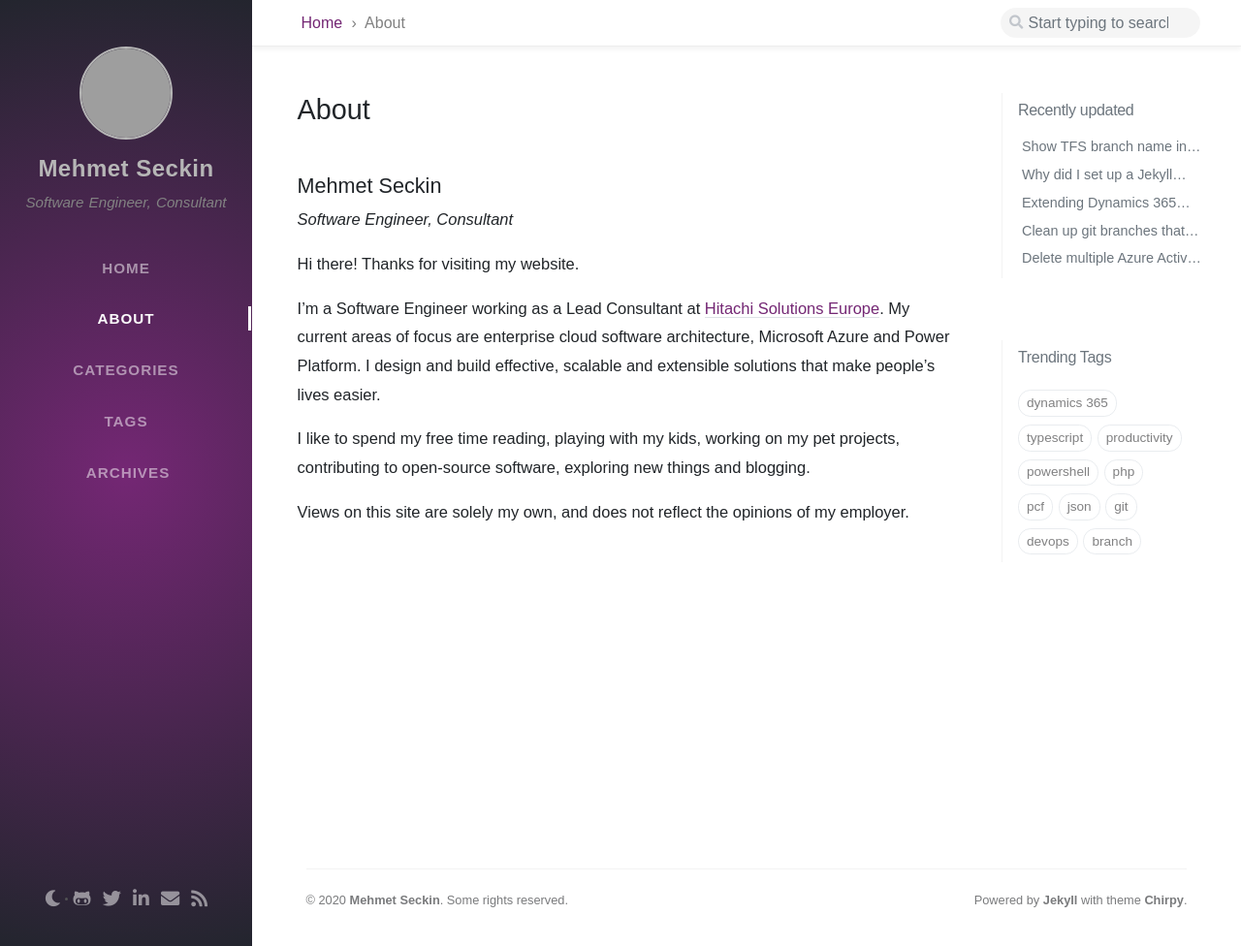
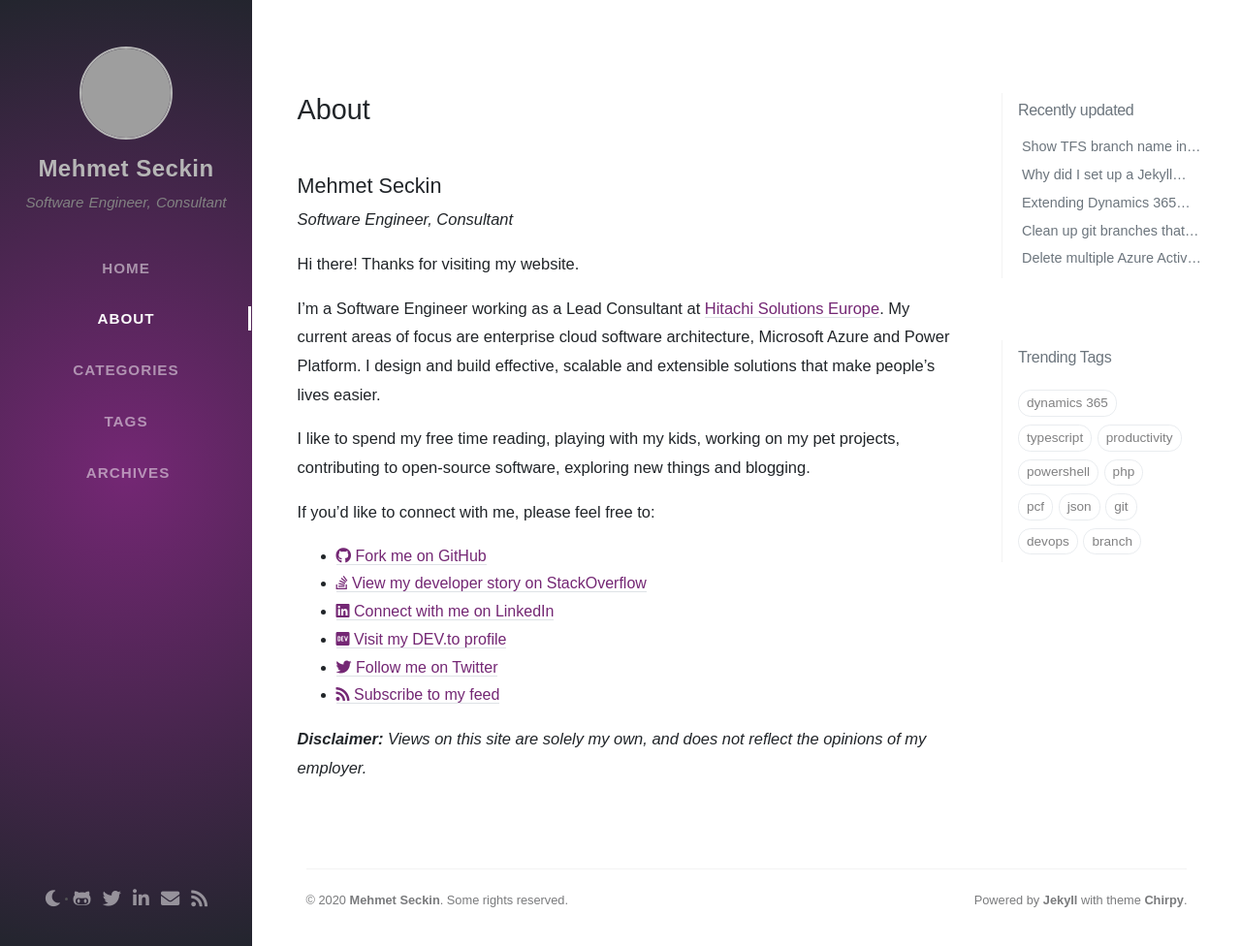
Before and after one commit to mehmetseckin/mehmetseckin.github.io, a Jekyll site: the page built from tabs/about.md, in a window 1280 px wide and 976 px high. Shown: the whole window at 97% size. Built offline with Jekyll 4.4.1, drawn with Linux system fonts in a browser that asks for light colours; nearby versions of some CDN libraries; some web fonts are replaced; comment, search, counter and statistics services are not loaded; grey boxes are pictures that could not be loaded.

Commit message:
Update about.md

```diff
--- a/tabs/about.md
+++ b/tabs/about.md
@@ -17,4 +17,13 @@ I'm a Software Engineer working as a Lead Consultant at [Hitachi Solutions Europ
 
 I like to spend my free time reading, playing with my kids, working on my pet projects, contributing to open-source software, exploring new things and blogging.
 
-Views on this site are solely my own, and does not reflect the opinions of my employer.
+If you'd like to connect with me, please feel free to:
+
+- <a href="https://github.com/mehmetseckin"><i class="fab fa-github" title="Fork me on GitHub" aria-hidden="true"></i> Fork me on GitHub</a>
+- <a href="https://stackoverflow.com/story/mehmetseckin"><i class="fab fa-stack-overflow" title="View my developer story on StackOverflow" aria-hidden="true"></i> View my developer story on StackOverflow</a>
+- <a href="https://linkedin.com/in/mehmet-seckin"><i class="fab fa-linkedin" title="Connect with me on LinkedIn" aria-hidden="true"></i> Connect with me on LinkedIn</a>
+- <a href="https://dev.to/mehmetseckin"><i class="fab fa-dev" title="Visit my DEV.to profile" aria-hidden="true"></i> Visit my DEV.to profile</a>
+- <a href="https://twitter.com/_mehmetseckin"><i class="fab fa-twitter" title="Follow me on Twitter" aria-hidden="true"></i> Follow me on Twitter</a>
+- <a href="/feed.xml"><i class="fa fa-rss" title="Subscribe to my feed" aria-hidden="true"></i> Subscribe to my feed</a>
+
+_**Disclaimer:** Views on this site are solely my own, and does not reflect the opinions of my employer._
```
